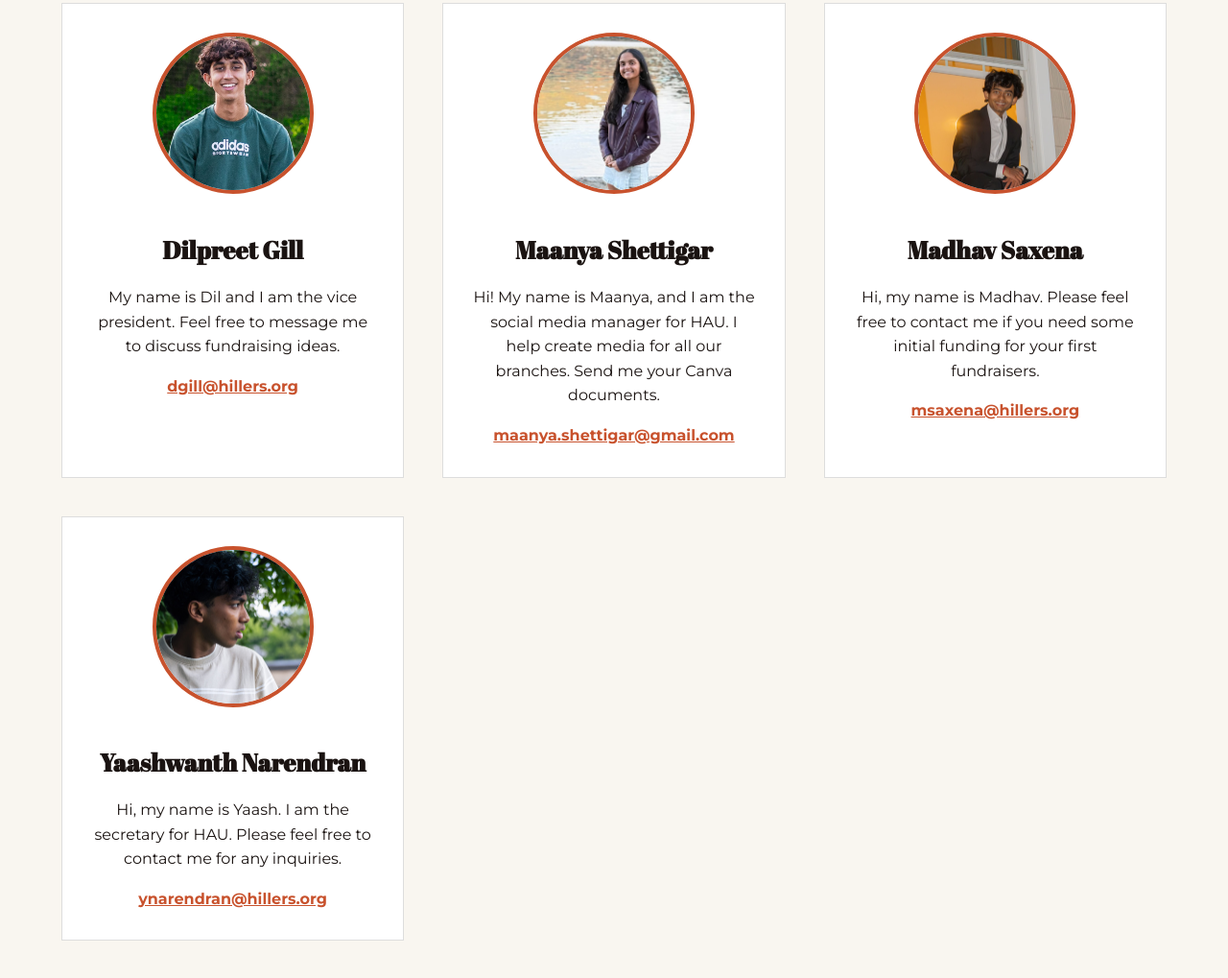
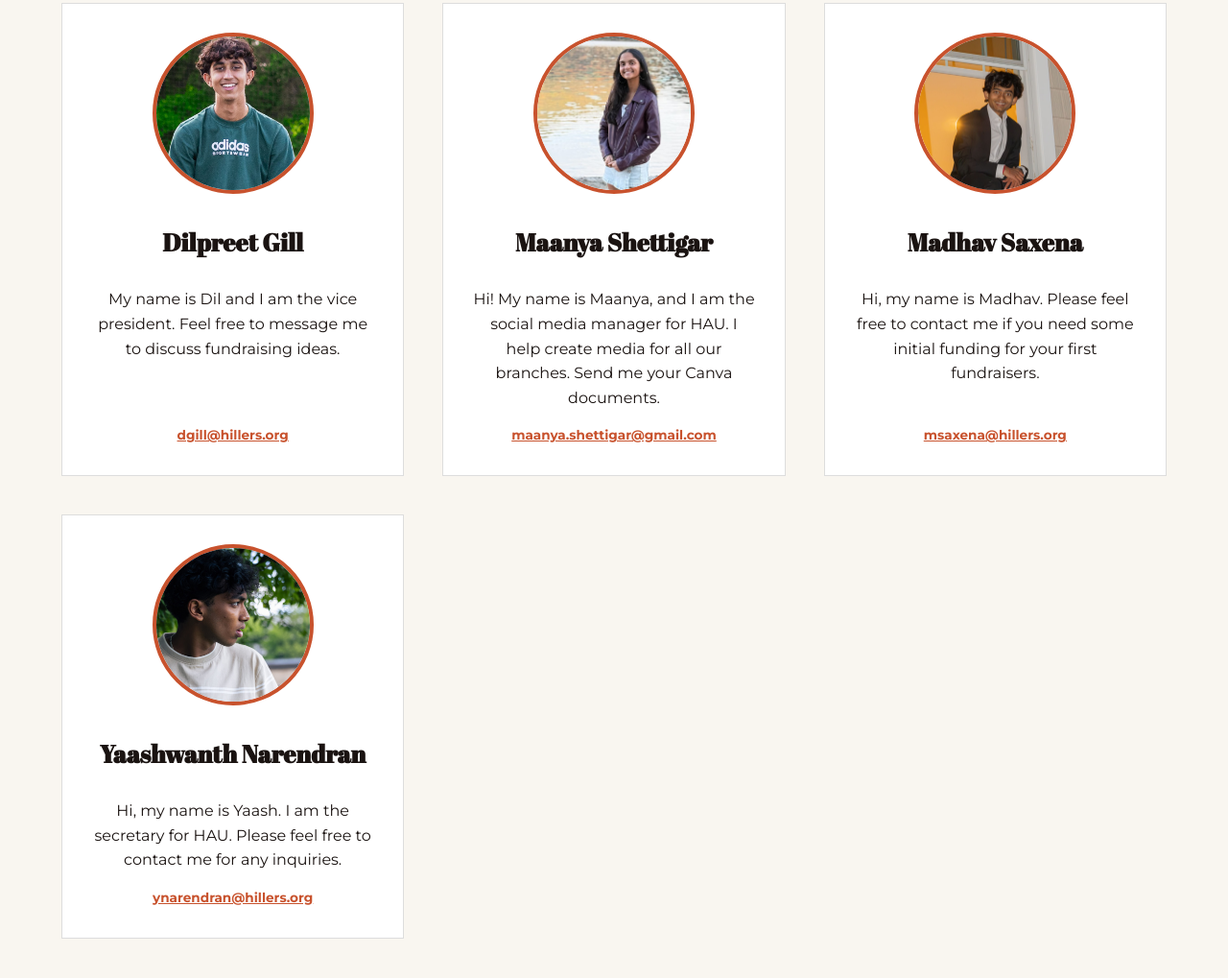
Before and after one commit to coderd05/hauhelps.github.io, a plain HTML site: page index.html in a window 1280 px wide. Shown: the part 2690-3709 px from the top of the page at 96% size. Drawn offline with Linux system fonts and the light colour scheme.

Commit message:
Update index.html

```diff
--- a/index.html
+++ b/index.html
@@ -151,6 +151,9 @@
             background: white;
             padding: 30px;
             border: 1px solid #ddd;
+            display: flex;
+            flex-direction: column;
+            justify-content: space-between;
         }
 
         .member img {
@@ -159,11 +162,20 @@
             border-radius: 50%;
             object-fit: cover;
             border: 4px solid var(--camp-orange);
-            margin-bottom: 20px;
+            margin: 0 auto 20px;
         }
 
         .member h3 { font-family: 'Abril Fatface', serif; font-size: 1.6rem; margin: 10px 0; }
-        .member a { color: var(--camp-orange); font-weight: bold; text-decoration: underline; }
+
+        .member-email {
+            color: var(--camp-orange);
+            font-weight: bold;
+            text-decoration: underline;
+            word-wrap: break-word; /* Fix for overflowing emails */
+            overflow-wrap: break-word;
+            font-size: 0.85rem;
+            margin-top: auto;
+        }
 
     </style>
 </head>
@@ -231,25 +243,25 @@
                 <img src="Dilpreet_Gill.png" alt="Dilpreet">
                 <h3>Dilpreet Gill</h3>
                 <p>My name is Dil and I am the vice president. Feel free to message me to discuss fundraising ideas.</p>
-                <a href="mailto:dgill@hillers.org">dgill@hillers.org</a>
+                <div class="member-email">dgill@hillers.org</div>
             </div>
             <div class="member">
                 <img src="Maanya_Shettigar.jpg" alt="Maanya">
                 <h3>Maanya Shettigar</h3>
                 <p>Hi! My name is Maanya, and I am the social media manager for HAU. I help create media for all our branches. Send me your Canva documents.</p>
-                <a href="mailto:maanya.shettigar@gmail.com">maanya.shettigar@gmail.com</a>
+                <div class="member-email">maanya.shettigar@gmail.com</div>
             </div>
             <div class="member">
                 <img src="Madhav_Saxena.jpg" alt="Madhav">
                 <h3>Madhav Saxena</h3>
                 <p>Hi, my name is Madhav. Please feel free to contact me if you need some initial funding for your first fundraisers.</p>
-                <a href="mailto:msaxena@hillers.org">msaxena@hillers.org</a>
+                <div class="member-email">msaxena@hillers.org</div>
             </div>
             <div class="member">
                 <img src="Yaashwanth_Narendran.jpg" alt="Yaashwanth">
                 <h3>Yaashwanth Narendran</h3>
                 <p>Hi, my name is Yaash. I am the secretary for HAU. Please feel free to contact me for any inquiries.</p>
-                <a href="mailto:ynarendran@hillers.org">ynarendran@hillers.org</a>
+                <div class="member-email">ynarendran@hillers.org</div>
             </div>
         </div>
     </div>
@@ -265,7 +277,6 @@
                 if (elementTop < windowHeight - elementVisible) {
                     reveals[i].classList.add("active");
                 } else {
-                    // This makes the effect repeat every time you scroll
                     reveals[i].classList.remove("active");
                 }
             }
```
